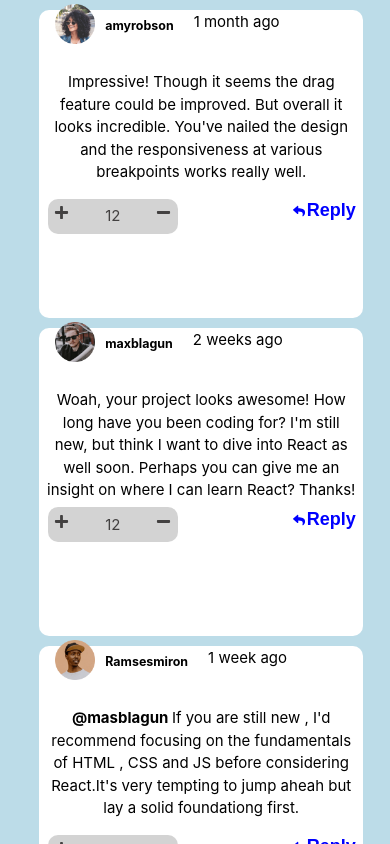
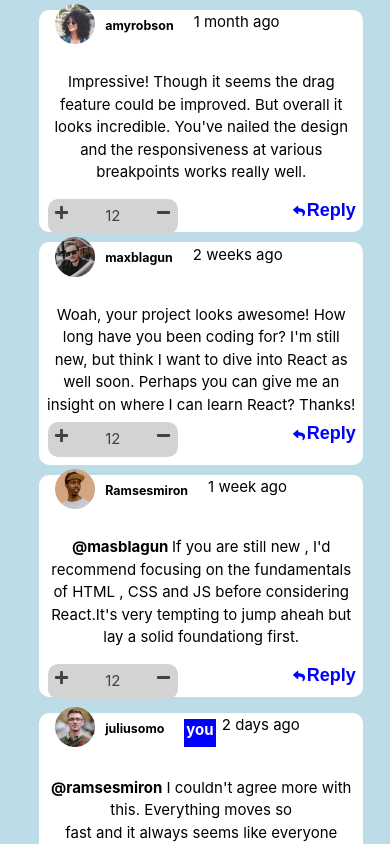
Before and after one commit to Muchunguzi/interactive-comment-section, a React (Create React App) app: page / in a window 390 px wide. Shown: the top 844 px of the page. Built offline with nearby package versions, Linux system fonts and the light colour scheme.

Commit message:
updated site to more responsiveness

```diff
--- a/package.json
+++ b/package.json
@@ -7,6 +7,7 @@
     "@testing-library/jest-dom": "^5.17.0",
     "@testing-library/react": "^13.4.0",
     "@testing-library/user-event": "^13.5.0",
+    "bootstrap": "^5.3.8",
     "gh-pages": "^6.1.1",
     "moment": "^2.30.1",
     "react": "^18.2.0",
--- a/src/App.css
+++ b/src/App.css
@@ -21,7 +21,8 @@ body{
 .comment{
   background-color: white;
   border-radius: 10px;
-  height: 120px;
+  min-height: 120px;
+  max-height: 210px;
   display: flex;
   flex-direction: row;
   padding: 10px;
@@ -115,6 +116,8 @@ div.mobiles{
 
   height: 100vh;
   margin-top: -20px;
+
+
 }
 
 .comment_upper_part{
@@ -143,7 +146,8 @@ div.mobiles{
 .reply{
   background-color: white;
   border-radius: 10px;
-  height: 120px;
+  min-height: 120px;
+  max-height: 210px;
   display: flex;
 
   padding: 10px;
--- a/src/components/Comment.js
+++ b/src/components/Comment.js
@@ -80,9 +80,10 @@ const Comment = ({comment , onDelete}) => {
 
     return (
        <div className="comment">
+
         <VoteSection  count={count} increaseVote={increaseVote} decreaseVote={decreaseVote} />
 
-        <div className='middle_comment_part'>
+        <div className='middle_comment_part' >
 
             <div className='comment_upper_part'>
             <img className='Dp' src={comment.profilePic} alt='comment_profile_picture' />
@@ -95,7 +96,7 @@ const Comment = ({comment , onDelete}) => {
 
             </div>
 
-            <p>{comment.text}</p>
+            <p style={{overflowWrap: "break-word", wordWrap: "break-word"}}>{comment.text}</p>
 
             <MobilePartCRUD count={count} increaseVote={increaseVote} decreaseVote={decreaseVote} style={mobileStyles}
              />
```
Also changed, not shown: 1 other file (tests, documents, lock files or other folders).
